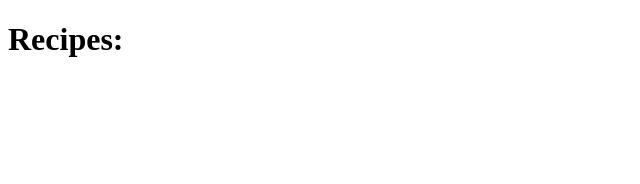
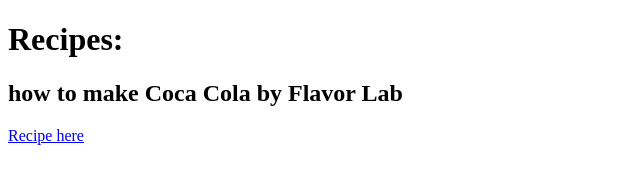
Before and after one commit to frankyueyu/MyDomain, a plain HTML site: page public/recipes.html in a window 1280 px wide. Shown: the whole page, without its empty margins (0-640 px from the left). Drawn offline with Linux system fonts and the light colour scheme.

Commit message:
recipe and coke to coca-cola

```diff
--- a/public/recipes.html
+++ b/public/recipes.html
@@ -5,5 +5,6 @@
     </head>
     <body>
         <h1>Recipes:</h1>
-        <p></p>
+        <h2>how to make Coca Cola by Flavor Lab</h2>
+        <p><a href="https://www.youtube.com/watch?v=U2HS_hswGmQ">Recipe here</a></p>
 </html>
```
Also changed, not shown: public/cocacola_mystery.html (+1 -1 lines).
